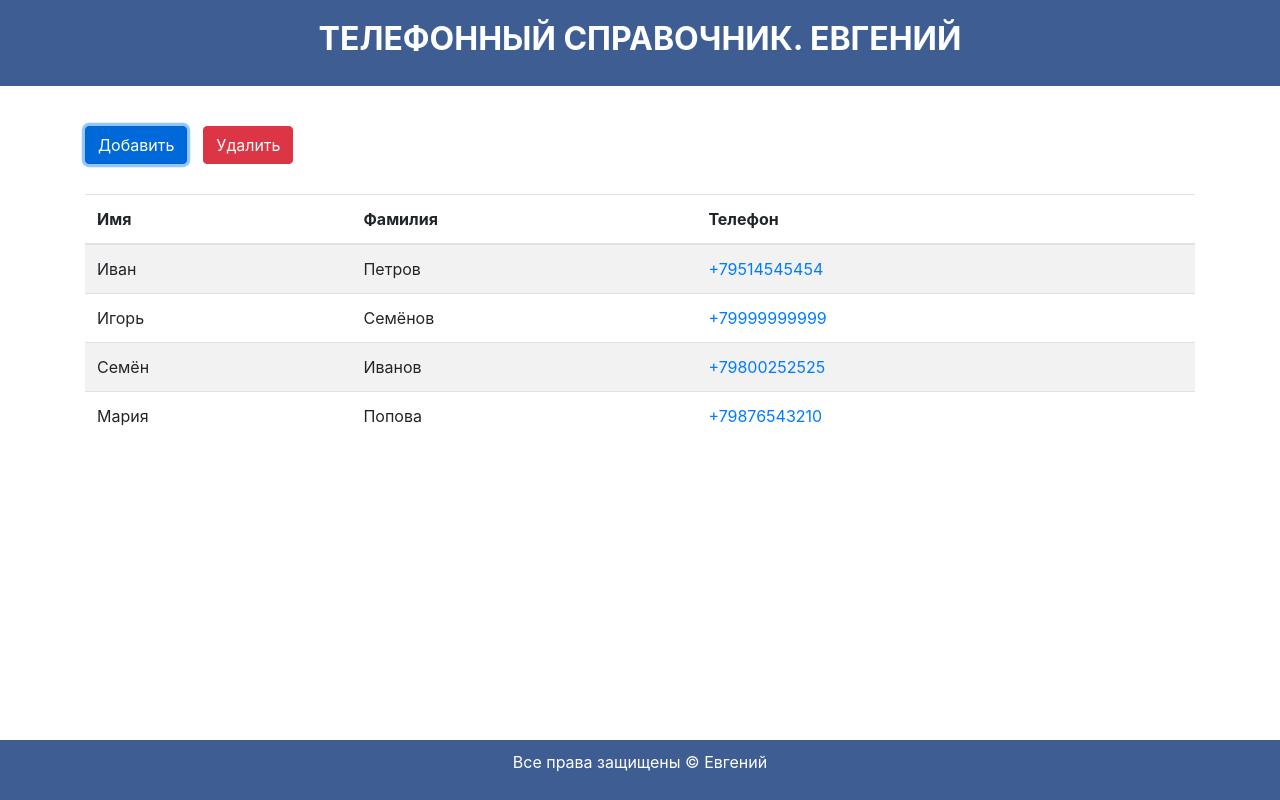
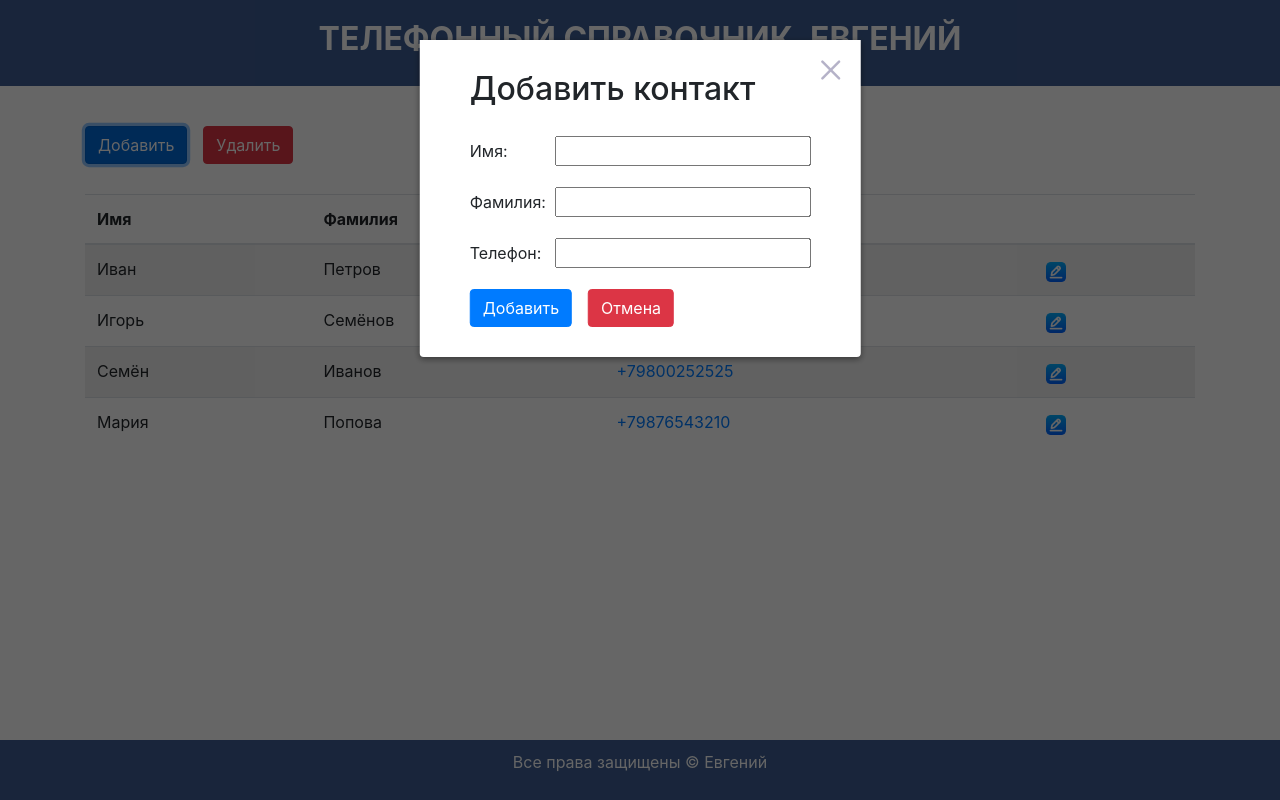
Before and after one commit to Nebazzz/phonebook, a plain HTML site: page index.html in a window 1280 px wide. Both pictures are taken after a click on the button "Добавить". Drawn offline with nearby package versions, Linux system fonts and the light colour scheme.

Commit message:
add buttonEdit at createRow and objEvent at init

```diff
--- a/css/style.css
+++ b/css/style.css
@@ -47,7 +47,15 @@ body {
   margin-bottom: 30px;
 }
 
+.btn-edit {
+  border: none;
+  background-color: inherit;
+}
 
+.btn-edit-icon {
+  width: 20px;
+  height: 20px;
+}
 
 .form {
   padding: 30px 50px;
--- a/script/script.js
+++ b/script/script.js
@@ -91,6 +91,7 @@ const data = [
         <th>Имя</th>
         <th>Фамилия</th>
         <th>Телефон</th>
+        <th></th>
       </tr>
       `);
 
@@ -192,6 +193,9 @@ const data = [
 
     return {
       list: table.tbody,
+      logo,
+      btnAdd: buttonGroup.btns[0],
+      formOverlay: form.overlay,
     };
   };
 
@@ -204,6 +208,15 @@ const data = [
     buttonDel.classList.add('del-icon');
     tdDel.append(buttonDel);
 
+    const tdEdit = document.createElement('td');
+    const buttonEdit = document.createElement('button');
+    buttonEdit.classList.add('btn-edit');
+    buttonEdit.insertAdjacentHTML('beforeend', `
+      <img class="btn-edit-icon"
+      src="../img/edit.png"
+      alt="кнопка редактировать">`)
+    tdEdit.append(buttonEdit);
+
     const tdName = document.createElement('td');
     tdName.textContent = firstName;
 
@@ -214,10 +227,10 @@ const data = [
     const phoneLink = document.createElement('a');
     phoneLink.href = `tel: ${phone}`;
     phoneLink.textContent = phone;
-
+    tr.phoneLink = phoneLink;
     tdPhone.append(phoneLink);
 
-    tr.append(tdDel, tdName, tdSurname, tdPhone);
+    tr.append(tdDel, tdName, tdSurname, tdPhone, tdEdit);
 
     return tr;
   };
@@ -225,16 +238,40 @@ const data = [
   const renderContacts = (elem, data) => {
     const allRow = data.map(createRow);
     elem.append(...allRow);
+    return allRow;
+  };
+
+  const hoverRow = (allRow, logo) => {
+    const text = logo.textContent;
+
+    allRow.forEach(contact => {
+      contact.addEventListener('mouseenter', () => {
+        logo.textContent = contact.phoneLink.textContent;
+      });
+      contact.addEventListener('mouseleave', () => {
+        logo.textContent = text;
+      });
+    });
   };
 
   const init = (selectorApp, title) => {
     const app = document.querySelector(selectorApp);
     const phoneBook = renderPhoneBook(app, title);
 
-    const {list} = phoneBook;
+    const {list, logo, btnAdd, formOverlay} = phoneBook;
 
-    renderContacts(list, data);
     // Функионал
+    const allRow = renderContacts(list, data);
+
+    hoverRow(allRow, logo);
+
+    const objEvent = {
+      handleEvent() {
+        formOverlay.classList.add('is-visible');
+        },
+      };
+
+    btnAdd.addEventListener('click', objEvent);
   };
 
   window.phoneBookInit = init;
```
Also changed, not shown: img/edit.png (added).
